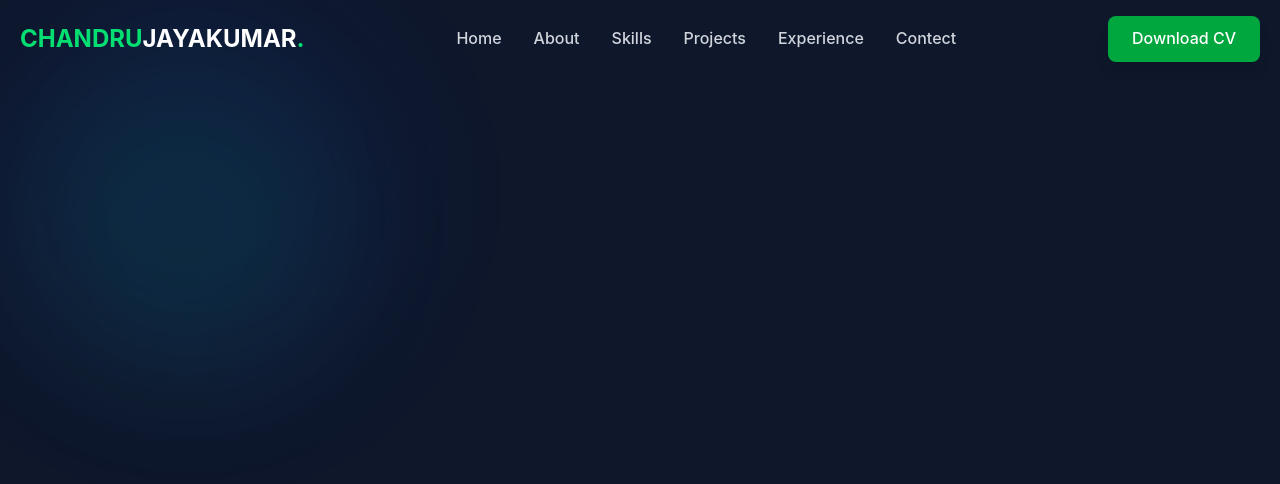
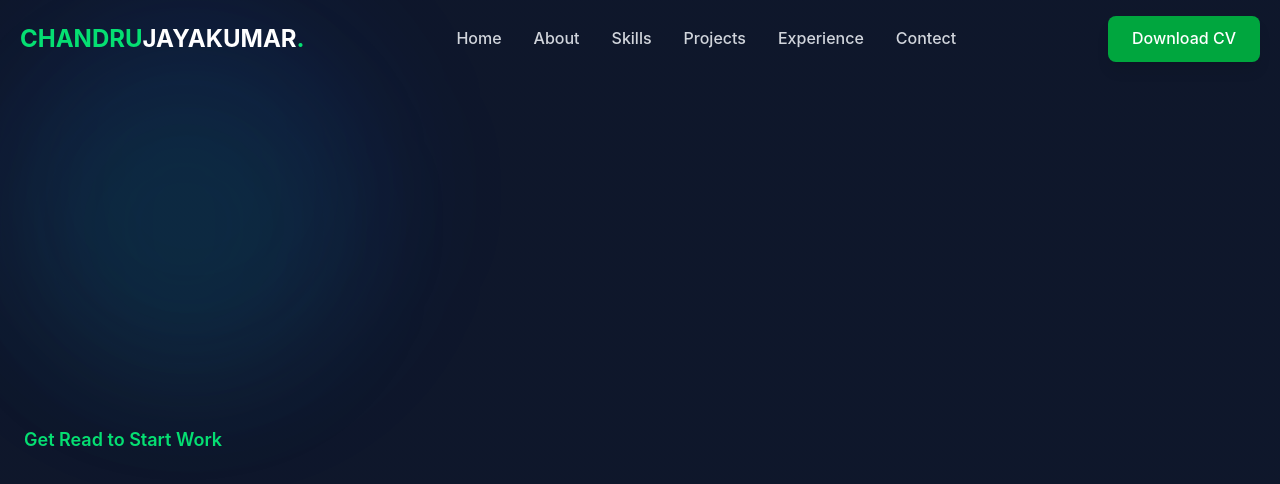
Before and after one commit to chandrujayakumar/Portfolio, a React (Vite) app in the folder Portfolio/: page / in a window 1280 px wide. Shown: the top 484 px of the page. Built offline with nearby package versions, Linux system fonts and the light colour scheme.

Commit message:
Animation for Left Content

```diff
--- a/Portfolio/src/compounents/Hero.jsx
+++ b/Portfolio/src/compounents/Hero.jsx
@@ -17,9 +17,22 @@ function Hero() {
             2 w-full h-full bg-gradient-to-r from-transparent via-green-600/s to-transparent'></div>
         </div>
 
-        {/* <div className='container mx-auto'>
+        <div className='container mx-auto px-6 py-20 relative z-10'>
+            <div className='grid lg:grid-cols-2 gap-16 items-center'>
+                {/* Left Content */}
+                <div className='space-y-8'>
+                    <div className='space-y-4'>
+                        <p
+                        className={`text-green-400 font-semibold text-lg transition-all
+                        duration-1000`}>
+                            Get Read to Start Work
+                        </p>
+                    </div>
 
-        </div> */}
+                </div>
+            </div>
+
+        </div>
     </section>
   )
 }
```
